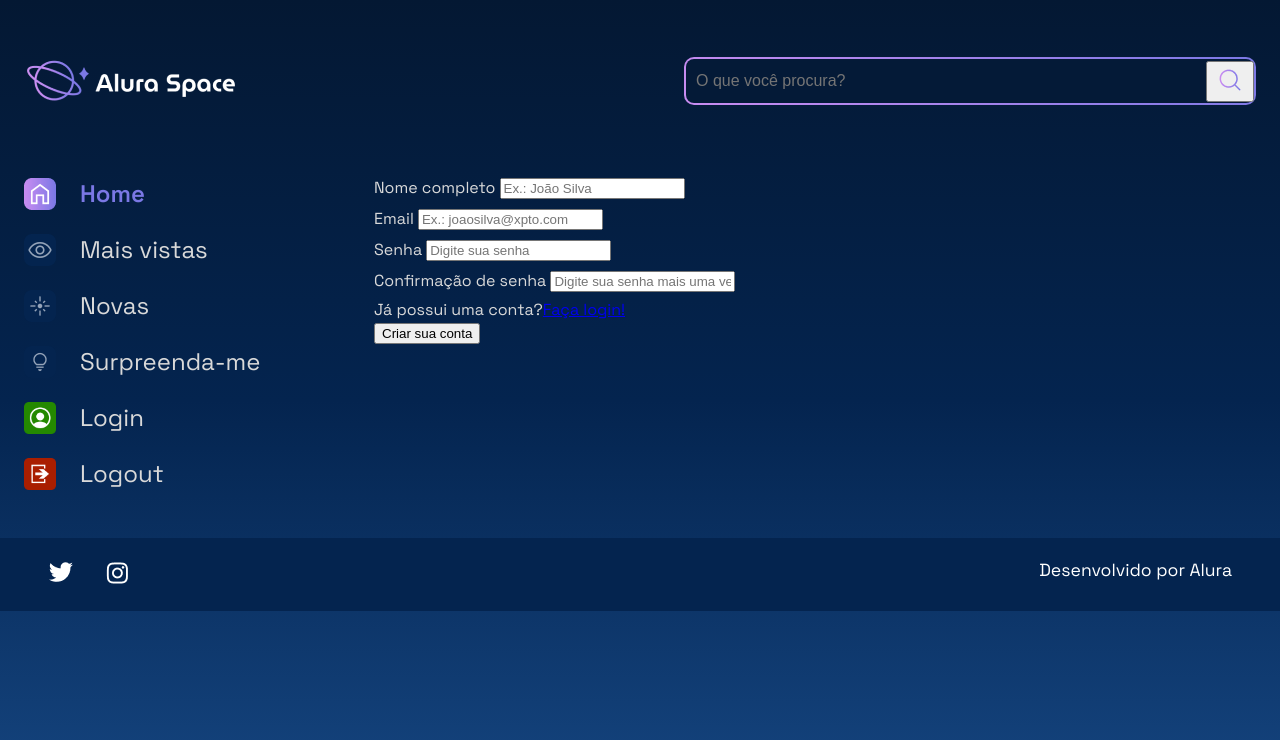
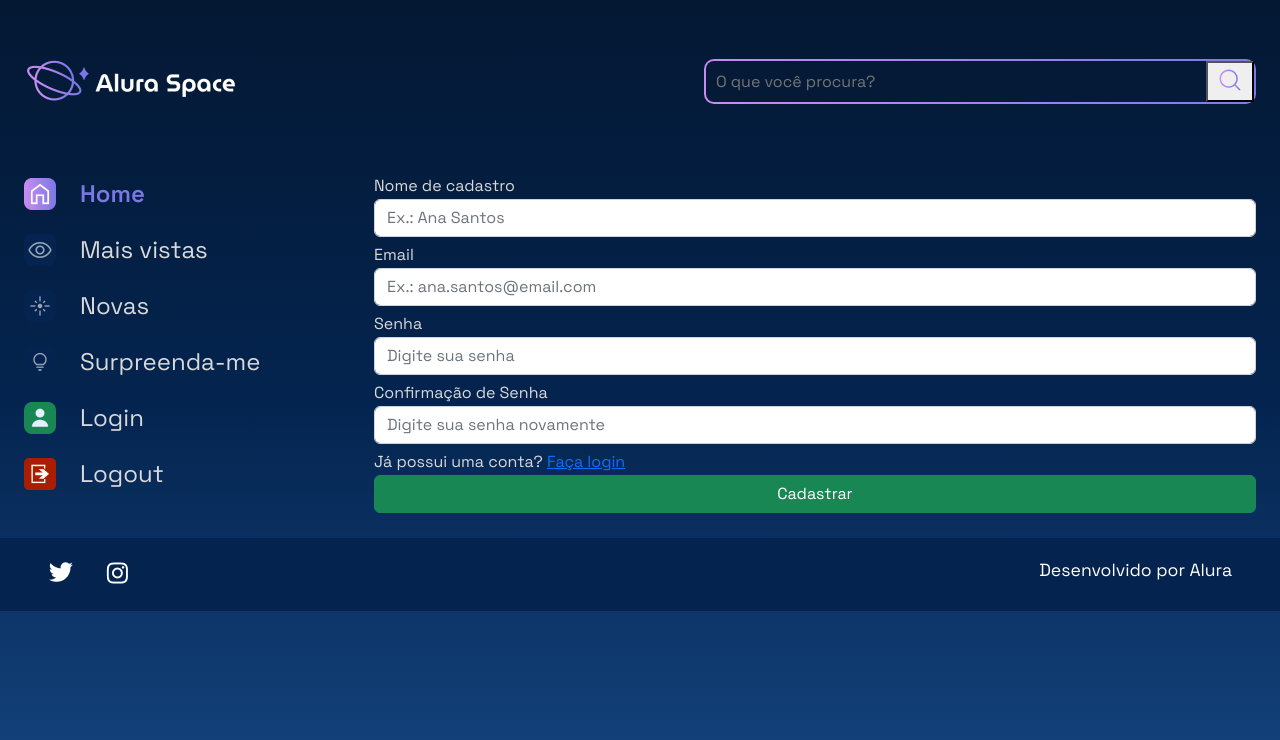
Before and after one commit to patrickpbarroso/alura-space, a Django app: page /cadastro in a window 1280 px wide. Shown: the top 740 px of the page. Run offline with Django 4.2, Linux system fonts and the light colour scheme.

Commit message:
Criando forms de login e cadastro

```diff
--- a/setup/static/styles/style.css
+++ b/setup/static/styles/style.css
@@ -118,7 +118,7 @@ table {
     height: 2rem;
 }
 
-.cards {
+.cards__app {
     width: 100%;
 }
 
@@ -136,7 +136,7 @@ table {
     align-content: space-between;
 }
 
-.card {
+.card__app {
     border-radius: 10px;
     box-shadow: 0px 10px 10px #00000050;
     color: #FFFFFF;
--- a/templates/galeria/base.html
+++ b/templates/galeria/base.html
@@ -10,6 +10,7 @@
     <link rel="preconnect" href="https://fonts.googleapis.com">
     <link rel="preconnect" href="https://fonts.gstatic.com" crossorigin>
     <link href="https://fonts.googleapis.com/css2?family=Space+Grotesk:wght@400;500;600&display=swap" rel="stylesheet">
+    <link href="https://cdn.jsdelivr.net/npm/bootstrap@5.2.2/dist/css/bootstrap.min.css" rel="stylesheet" integrity="sha384-Zenh87qX5JnK2Jl0vWa8Ck2rdkQ2Bzep5IDxbcnCeuOxjzrPF/et3URy9Bv1WTRi" crossorigin="anonymous">
     <link rel="stylesheet" href="{% static 'styles/style.css' %}">
 
 </head>
--- a/templates/galeria/index.html
+++ b/templates/galeria/index.html
@@ -16,12 +16,12 @@
                     </ul>
                 </section>
                 <section class="galeria">
-                    <div class="cards">
+                    <div class="cards__app">
                         <h2 class="cards__titulo">Navegue pela galeria</h2>
                         <ul class="cards__lista">
                             {% if cards %}
                             {% for fotografia in cards %}
-                            <li class="card">
+                            <li class="card__app">
                                 <a href="{% url 'imagem' fotografia.id %}">
                                     {% if fotografia.foto == '' or fotografia.foto == null %}
                                     <img class="card__imagem" src="{% static '/assets/imagens/galeria/not-found.jpg'%}" alt="foto">
--- a/templates/usuarios/cadastro.html
+++ b/templates/usuarios/cadastro.html
@@ -3,29 +3,18 @@
 {% block content %}
             <section class="galeria" style="margin-left: 5em">
                 <form action="" method="">
+                    {% csrf_token %}
                     <div class="row">
+                        {% for field in form.visible_fields %}
                         <div class="col-12 col-lg-12" style="margin-bottom: 10px;">
-                            <label for="nome_cadastro" style="color:#D9D9D9; margin-bottom: 5px;"><b>Nome completo</b></label>
-                            <input type="text" class="form-control" name="nome_cadastro" placeholder="Ex.: João Silva" required>
+                            <label for="{{ field.id_for_label }}" style="color:#D9D9D9; margin-bottom: 5px;">{{field.label}}</label>
+                            {{ field }}
                         </div>
-                        <div class="col-12 col-lg-12" style="margin-bottom: 10px;">
-                            <label for="email" style="color:#D9D9D9; margin-bottom: 5px;"><b>Email</b></label>
-                            <input type="email" class="form-control" name="email" placeholder="Ex.: joaosilva@xpto.com" required>
-                        </div>
-                        <div class="col-12 col-lg-6" style="margin-bottom: 10px;">
-                            <label for="password1" style="color:#D9D9D9; margin-bottom: 5px;"><b>Senha</b></label>
-                            <input type="password" class="form-control" name="password1" placeholder="Digite sua senha" required>
-                        </div>
-                        <div class="col-12 col-lg-6" style="margin-bottom: 10px;">
-                            <label for="password2" style="color:#D9D9D9; margin-bottom: 5px;"><b>Confirmação de senha</b></label>
-                            <input type="password" class="form-control" name="password2" placeholder="Digite sua senha mais uma vez" required>
-                        </div>
-                        <div>
-                            <p style="color:#D9D9D9; margin-bottom: 5px;">Já possui uma conta?<a href="{% url 'cadastro' %}">Faça login!</a></p>
-                        </div>
-                        <div class="col-12 text-center">
-                            <button class="btn btn-success col-12" style="padding: top 5px;" type="submit">Criar sua conta</button>
-                        </div>
+                        {% endfor %}
+                    </div>
+                    <p style="color:#D9D9D9; margin-bottom: 5px;">Já possui uma conta? <a href="{% url 'login' %}">Faça login</a></p>
+                    <div>
+                        <button type="submit" class="btn btn-success col-12" style="padding: top 5px;">Cadastrar</button>
                     </div>
                 </form>
             </section>
--- /dev/null
+++ b/usuarios/forms.py
@@ -0,0 +1,73 @@
+from django import forms
+
+class LoginForms(forms.Form):
+    # Formulário com dados de login de usuário
+    nome_login=forms.CharField(
+        label="Nome de usuário",
+        required=True,
+        max_length=100,
+        widget=forms.TextInput(
+            attrs={
+                "class": "form-control",
+                "placeholder": "Ex.: Ana Santos"
+            }
+        )
+    )
+    senha=forms.CharField(
+        label="Senha",
+        required=True,
+        max_length=100,
+        widget=forms.PasswordInput(
+            attrs={
+                "class": "form-control",
+                "placeholder": "Digite sua senha"
+            }
+        )
+    )
+
+class CadastroForms(forms.Form):
+    # Formulário com dados de cadastro de usuário
+    nome_cadastro=forms.CharField(
+        label="Nome de cadastro",
+        required=True,
+        max_length=100,
+        widget=forms.TextInput(
+            attrs={
+                "class":"form-control",
+                "placeholder":"Ex.: Ana Santos"
+            }
+        )
+    )
+    email=forms.EmailField(
+        label="Email",
+        required=True,
+        max_length=100,
+        widget=forms.TextInput(
+            attrs={
+                "class":"form-control",
+                "placeholder":"Ex.: ana.santos@email.com"
+            }
+        )
+    )
+    senha=forms.CharField(
+        label="Senha",
+        required=True,
+        max_length=100,
+        widget=forms.PasswordInput(
+            attrs={
+                "class": "form-control",
+                "placeholder": "Digite sua senha"
+            }
+        )
+    )
+    senha2=forms.CharField(
+        label="Confirmação de Senha",
+        required=True,
+        max_length=100,
+        widget=forms.PasswordInput(
+            attrs={
+                "class": "form-control",
+                "placeholder": "Digite sua senha novamente"
+            }
+        )
+    )
--- a/usuarios/views.py
+++ b/usuarios/views.py
@@ -1,9 +1,12 @@
 from django.shortcuts import render
+from usuarios.forms import LoginForms, CadastroForms
 
 def login(request):
     # View para realizar login de usuário existente na aplicação
-    return render(request, 'usuarios/login.html')
+    form = LoginForms()
+    return render(request, 'usuarios/login.html', {"form": form})
 
 def cadastro(request):
     # View para realizar cadastro de novo usuário na aplicação
-    return render(request, 'usuarios/cadastro.html')
+    form = CadastroForms()
+    return render(request, 'usuarios/cadastro.html', {"form": form})
```
Also changed, not shown: templates/usuarios/login.html (+9 -12 lines), setup/static/assets/ícones/1x/Login.png.
